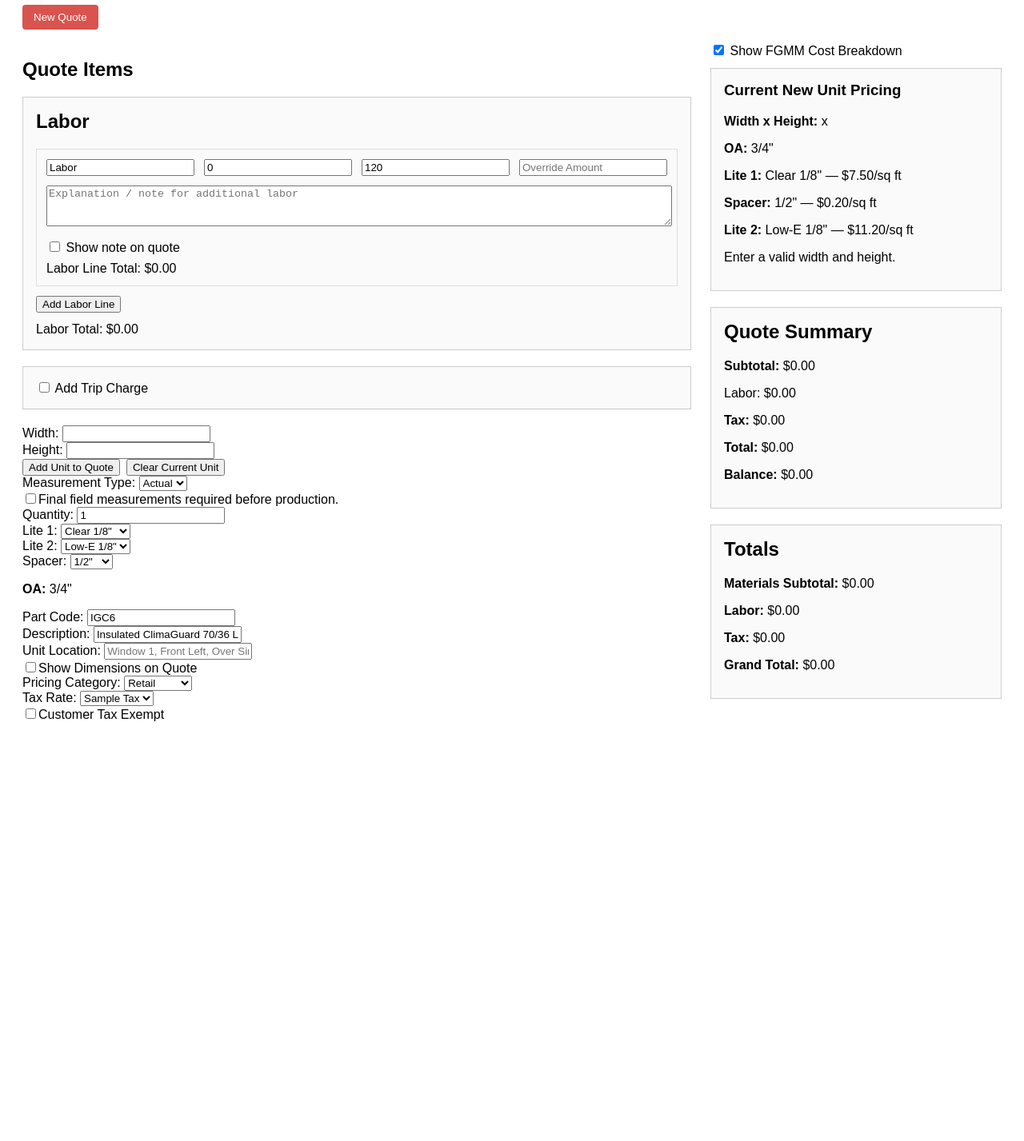
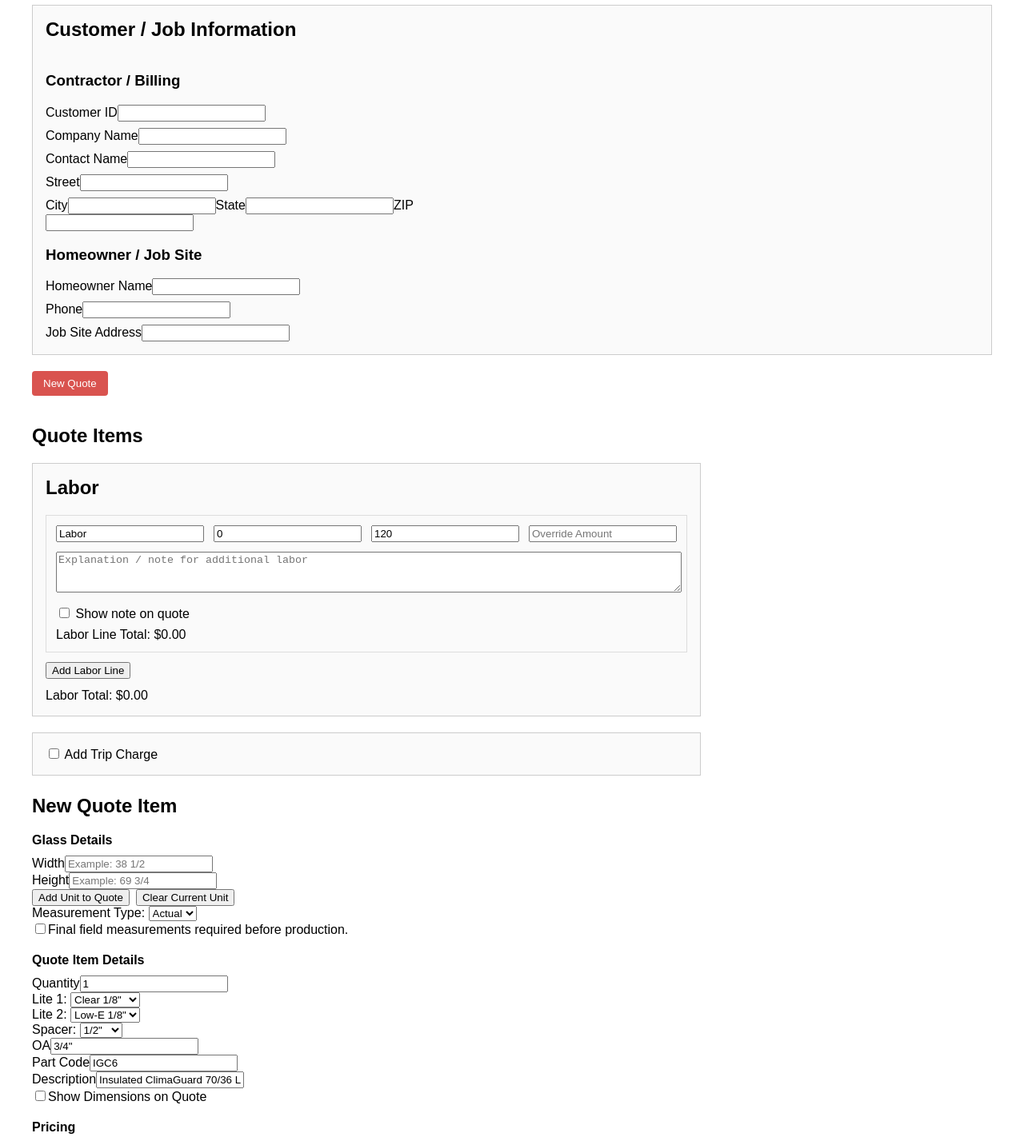
Before and after one commit to fastglassmirrorsandmore/fast-glass-app, a Next.js app: page /quote/new in a window 1280 px wide. Shown: the part 100-1527 px from the top of the page at 80% size. Before the commit the page ends 1031 px from the top, so only its background shows below. Built offline with nearby package versions, Linux system fonts and the light colour scheme.

Commit message:
git commit -m "Working quote builder with contractor homeowner sections"

```diff
--- a/src/app/quote/new/page.tsx
+++ b/src/app/quote/new/page.tsx
@@ -73,7 +73,7 @@ export default function NewQuotePage() {
   const [showFgmmCost, setShowFgmmCost] = useState(true);
   const [partCode, setPartCode] = useState("IGC6");
   const [description, setDescription] = useState("Insulated ClimaGuard 70/36 Low-E");
-  const [location, setLocation] = useState("");
+
 useEffect(() => {
   if (partCode === "IGC6") {
     setDescription("Insulated ClimaGuard 70/36 Low-E");
@@ -103,6 +103,27 @@ useEffect(() => {
   const [showTripCharge, setShowTripCharge] = useState(false);
   const [tripChargeMiles, setTripChargeMiles] = useState("0");
   const [tripChargeRate, setTripChargeRate] = useState("2.725");
+const [contractorCustomerId, setContractorCustomerId] = useState("");
+const [contractorCompany, setContractorCompany] = useState("");
+const [contractorContact, setContractorContact] = useState("");
+const [contractorStreet, setContractorStreet] = useState("");
+const [contractorCity, setContractorCity] = useState("");
+const [contractorState, setContractorState] = useState("");
+const [contractorZip, setContractorZip] = useState("");
+const [homeownerName, setHomeownerName] = useState("");
+const [jobSiteAddress, setJobSiteAddress] = useState("");
+const [homeownerPhone, setHomeownerPhone] = useState("");
+
+
+
+const [unitLocation, setUnitLocation] = useState("");
+const [jobStreet, setJobStreet] = useState("");
+const [jobCity, setJobCity] = useState("");
+const [jobState, setJobState] = useState("");
+const [jobZip, setJobZip] = useState("");
+  const [paymentTerms, setPaymentTerms] = useState("deposit");
+  const [paymentResponsible, setPaymentResponsible] = useState("customer");
+  const [techPaymentNote, setTechPaymentNote] = useState("");
 
 function handleAddUnit() {
   if (!width.trim() || !height.trim()) {
@@ -129,7 +150,7 @@ function handleAddUnit() {
     id: crypto.randomUUID(),
     part: partCode,
     description,
-    location,
+    location: unitLocation,
     qty: quantity,
     width,
     height,
@@ -278,13 +299,144 @@ const lineDescription = showDimensionsOnQuote
 
 const displayQuoteItems = quoteItems;
 
-  return (
-    <main style={{ padding: "20px", fontFamily: "Arial" }}>
+return (<main
+  style={{
+    padding: "20px",
+    fontFamily: "Arial",
+    maxWidth: "1200px",
+    margin: "0 auto",
+  }}
+>
       <h1 style={{ marginBottom: "20px" }}>Quote Builder</h1>
+<div
+  style={{
+    border: "1px solid #ccc",
+    padding: "16px",
+    marginBottom: "20px",
+    background: "#fafafa",
+  }}
+>
+  <h2 style={{ marginTop: 0 }}>Customer / Job Information</h2>
+
+  <div style={{ display: "grid", gridTemplateColumns: "1fr 1fr", gap: "24px" }}>
+    <div>
+      <h3>Contractor / Billing</h3>
+<div style={{ display: "grid", gap: "8px" }}>
+  <label>
+    Customer ID
+    <input
+      value={contractorCustomerId}
+      onChange={(e) => setContractorCustomerId(e.target.value)}
+    />
+  </label>
+<label>
+  Company Name
+  <input
+    value={contractorCompany}
+    onChange={(e) => setContractorCompany(e.target.value)}
+  />
+</label>
+
+<label>
+  Contact Name
+  <input
+    value={contractorContact}
+    onChange={(e) => setContractorContact(e.target.value)}
+  />
+</label>
+
+<label>
+  Street
+  <input
+    value={contractorStreet}
+    onChange={(e) => setContractorStreet(e.target.value)}
+  />
+</label>
+
+<div className="grid grid-cols-3 gap-2">
+  <label>
+    City
+    <input
+      value={contractorCity}
+      onChange={(e) => setContractorCity(e.target.value)}
+    />
+  </label>
+
+  <label>
+    State
+    <input
+      value={contractorState}
+      onChange={(e) => setContractorState(e.target.value)}
+    />
+  </label>
+
+  <label>
+    ZIP
+    <input
+      value={contractorZip}
+      onChange={(e) => setContractorZip(e.target.value)}
+    />
+  </label>
+</div>
+</div>
+
+   </div>
+    </div>
+
+    <div>
+      <h3>Homeowner / Job Site</h3>
+<div style={{ display: "grid", gap: "8px" }}>
+
+<label>
+  Homeowner Name
+  <input
+    value={homeownerName}
+    onChange={(e) => setHomeownerName(e.target.value)}
+  />
+</label>
+<label>
+  Phone
+  <input
+  value={homeownerPhone}
+  onChange={(e) => setHomeownerPhone(e.target.value)}
+/>
+</label>
+
+<label>
+  Job Site Address
+  <input
+    value={jobSiteAddress}
+    onChange={(e) => setJobSiteAddress(e.target.value)}
+  />
+</label>
+
+
+
+    </div>
+  </div>
+</div>
+
 <div style={{ marginBottom: "16px" }}>
   <button
     onClick={() => {
       setQuoteItems([]);
+      setContractorCustomerId("");
+setContractorCompany("");
+setContractorContact("");
+setContractorStreet("");
+setContractorCity("");
+setContractorState("");
+setContractorZip("");
+
+setHomeownerName("");
+setHomeownerPhone("");
+setJobStreet("");
+setJobCity("");
+setJobState("");
+setJobZip("");
+      setPaymentTerms("deposit");
+      setPaymentResponsible("customer");
+      setTechPaymentNote("");
       setLaborItems([
         {
           id: 1,
@@ -779,18 +931,35 @@ lineTotal: calculateQuoteItemLineTotal(
               </>
             )}
           </div>
+<h2 style={{ marginTop: "24px" }}>New Quote Item</h2>
 
           <div>
-            <label>Width: </label>
-            <input type="text" value={width} onChange={(e) => setWidth(e.target.value)} />
+<div style={{ marginTop: "20px", marginBottom: "10px" }}>
+  <strong>Glass Details</strong>
+</div>
+
+
+<div>
+  <label>Width</label>
+  <input
+    type="text"
+    value={width}
+    onChange={(e) => setWidth(e.target.value)}
+    placeholder='Example: 38 1/2'
+  />
 </div>
 
           <div>
-            <label>Height: </label>
-            <input type="text" value={height} onChange={(e) => setHeight(e.target.value)} />
+  <label>Height</label>
+  <input
+    type="text"
+    value={height}
+    onChange={(e) => setHeight(e.target.value)}
+    placeholder='Example: 69 3/4'
+  />
 </div>
 
-          <div>
+
       <div>
   <button type="button" onClick={handleAddUnit}>
     Add Unit to Quote
@@ -832,11 +1001,17 @@ lineTotal: calculateQuoteItemLineTotal(
           </div>
 
           <div>
-            <label>Quantity: </label>
+<div style={{ marginTop: "20px", marginBottom: "10px" }}>
+  <strong>Quote Item Details</strong>
+</div>
+
+<div>
+  <label>Quantity</label>
   <input
     type="number"
+    min="1"
     value={quantity}
-              onChange={(e) => setQuantity(Number(e.target.value) || 1)}
+    onChange={(e) => setQuantity(Number(e.target.value))}
   />
 </div>
 
@@ -872,13 +1047,17 @@ lineTotal: calculateQuoteItemLineTotal(
               ))}
             </select>
           </div>
-
-          <p>
-            <strong>OA:</strong> {formatThickness(overallThickness)}
-          </p>
+<div>
+  <label>OA</label>
+  <input
+    type="text"
+    value={formatThickness(overallThickness)}
+    readOnly
+  />
+</div>
 
         <div>
-            <label>Part Code: </label>
+  <label>Part Code</label>
   <input
     type="text"
     value={partCode}
@@ -887,7 +1066,7 @@ lineTotal: calculateQuoteItemLineTotal(
 </div>
 
 <div>
-  <label>Description: </label>
+  <label>Description</label>
   <input
     type="text"
     value={description}
@@ -895,15 +1074,7 @@ lineTotal: calculateQuoteItemLineTotal(
   />
 </div>
 
-<div>
-  <label>Unit Location: </label>
-  <input
-    type="text"
-    value={location}
-    onChange={(e) => setLocation(e.target.value)}
-    placeholder="Window 1, Front Left, Over Sink..."
-  />
-</div>
+
 
 <div>
   <label>
@@ -916,8 +1087,11 @@ lineTotal: calculateQuoteItemLineTotal(
             </label>
           </div>
 
-          <div>
-            <label>Pricing Category: </label>
+
+<div style={{ marginTop: "20px", marginBottom: "10px" }}>
+  <strong>Pricing</strong>
+</div>
+            <label>Pricing Category</label>
             <select value={pricingCategoryId} onChange={(e) => setPricingCategoryId(e.target.value)}>
               {PRICING_CATEGORIES.map((p) => (
                 <option key={p.id} value={p.id}>
@@ -950,10 +1124,6 @@ lineTotal: calculateQuoteItemLineTotal(
           </div>
 
 
-        </div>
-
-
- <div>
 
  <div style={{ marginBottom: "12px" }}>
   <label>
@@ -1025,10 +1195,8 @@ lineTotal: calculateQuoteItemLineTotal(
       <p><strong>Tax:</strong> {currency.format(customerTax)}</p>
       <p><strong>Grand Total:</strong> {currency.format(customerTotal)}</p>
     </div>
+
                  </div>
-
-
-
         </div>
       </div>
     </main>
```
Lines whose indentation alone changed are shown as unchanged.
